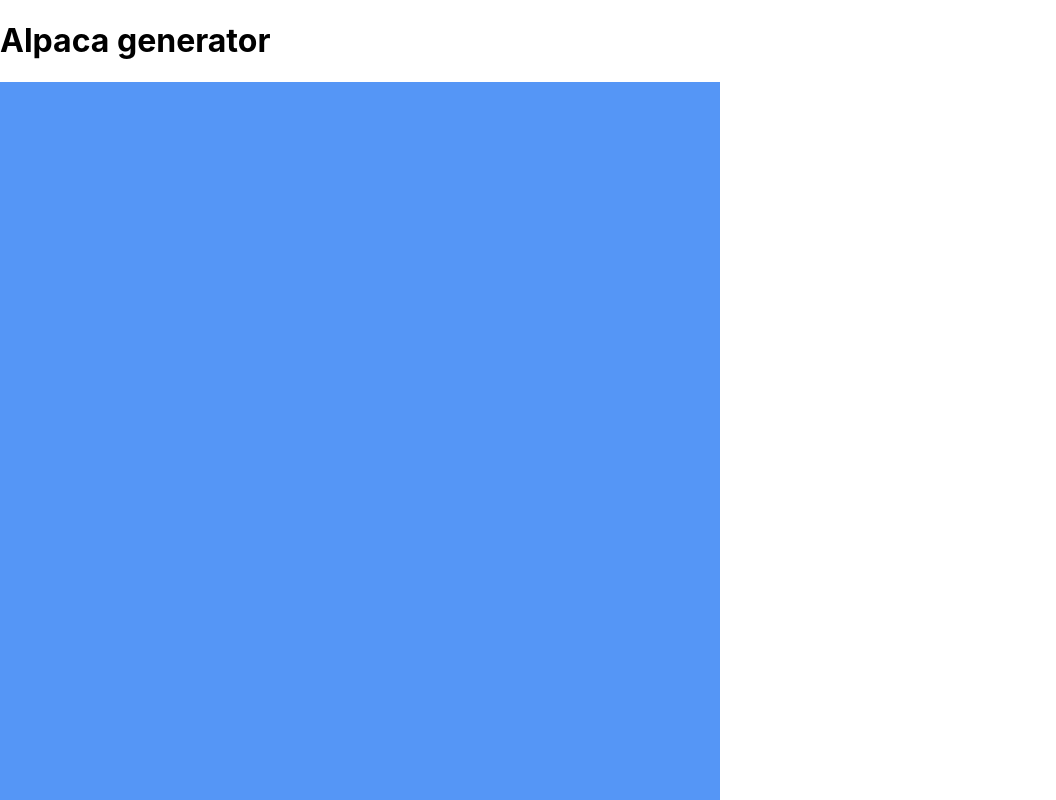
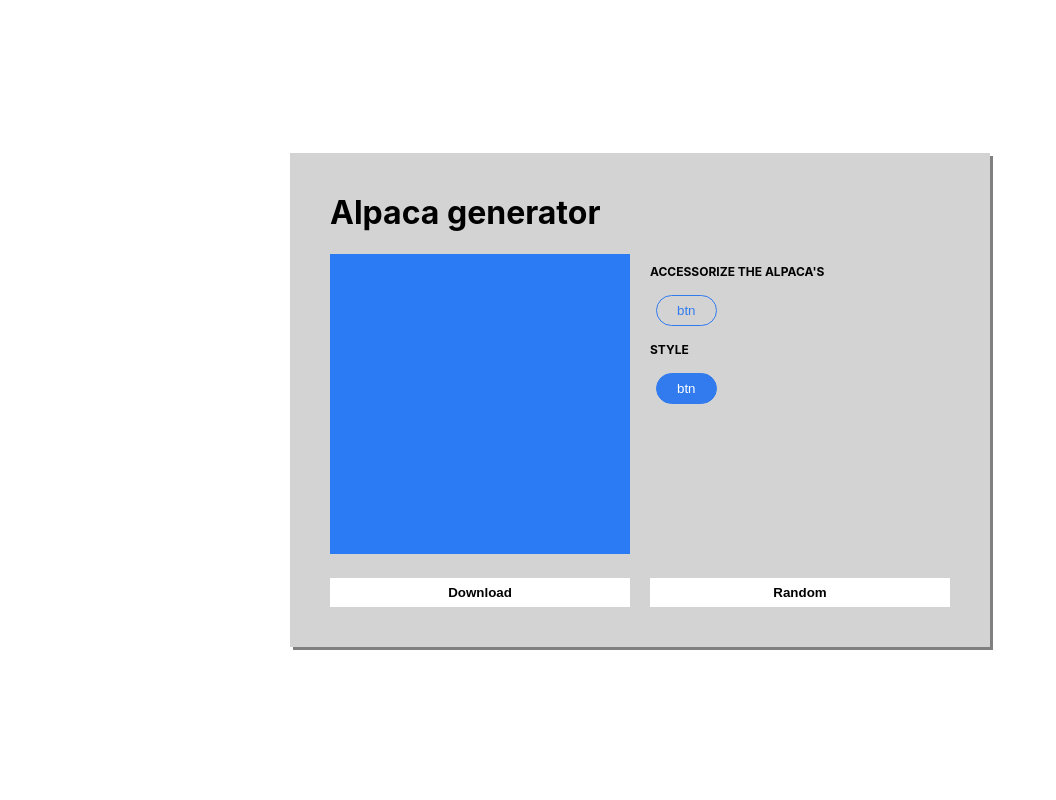
Before and after one commit to changjandam/alpaca-generator, a React (Create React App) app: page / in a window 1280 px wide. Shown: the top 800 px of the page, without its empty margins (0-1056 px from the left). Built offline with nearby package versions, Linux system fonts and the light colour scheme.

Commit message:
finish layout

```diff
--- a/package.json
+++ b/package.json
@@ -9,6 +9,8 @@
     "react": "^17.0.2",
     "react-dom": "^17.0.2",
     "react-scripts": "4.0.3",
+    "standard": "^16.0.3",
+    "styled-components": "^5.3.0",
     "web-vitals": "^1.1.2"
   },
   "scripts": {
--- a/src/App.css
+++ /dev/null
@@ -1,38 +0,0 @@
-.App {
-  text-align: center;
-}
-
-.App-logo {
-  height: 40vmin;
-  pointer-events: none;
-}
-
-@media (prefers-reduced-motion: no-preference) {
-  .App-logo {
-    animation: App-logo-spin infinite 20s linear;
-  }
-}
-
-.App-header {
-  background-color: #282c34;
-  min-height: 100vh;
-  display: flex;
-  flex-direction: column;
-  align-items: center;
-  justify-content: center;
-  font-size: calc(10px + 2vmin);
-  color: white;
-}
-
-.App-link {
-  color: #61dafb;
-}
-
-@keyframes App-logo-spin {
-  from {
-    transform: rotate(0deg);
-  }
-  to {
-    transform: rotate(360deg);
-  }
-}
--- a/src/App.js
+++ b/src/App.js
@@ -1,37 +1,35 @@
 import React from 'react'
-import blue50 from './alpaca/backgrounds/blue50.png'
-import './App.css'
+import Section from './components/Alpaca/Section'
+import styled from 'styled-components'
+
+const StyledMain = styled.main`
+  height: 100vh;
+  width: 100vw;
+  display: flex;
+  flex-direction: column;
+  align-items: center;
+  justify-content: center;
+`
+const StyledDiv = styled.div`
+  padding: 40px;
+  background: lightgray;
+  box-shadow: 3px 3px gray;
+`
+
+const H1 = styled.h1`
+  margin-top: 0px;
+`
 
 function App () {
   return (
-    <main>
-      <header>
-        <h1 id='title'>Alpaca generator</h1>
-      </header>
-      <section>
-        <div id="output">
-          <div id="display-alpaca">
-            <img src={blue50} alt="" />
-          </div>
-          <button id="download" className="white">Download</button>
-        </div>
-        <div id="selectors">
-          <div id="parts">
-            <h2 id="parts-title">ACCESSORIZE THE ALPACA&apos;S</h2>
-            <div id="parts-btn-group">
-              <button className="selector">btn</button>
-            </div>
-          </div>
-          <div id="styles">
-            <h2 id="styles-title">STYLE</h2>
-            <div id="styles-btn-group">
-              <button className="selector">btn</button>
-            </div>
-          </div>
-          <button id="random" className="white">Random</button>
-        </div>
-      </section>
-    </main>
+    <StyledMain>
+      <StyledDiv>
+        <header>
+          <H1 id='title'>Alpaca generator</H1>
+        </header>
+        <Section />
+      </StyledDiv>
+    </StyledMain>
   )
 }
 
--- /dev/null
+++ b/src/components/Alpaca/Section.js
@@ -0,0 +1,30 @@
+import React from 'react'
+import styled from 'styled-components'
+
+import blue50 from '../../alpaca/backgrounds/blue60.png'
+import Selectors from './Selectors'
+import MethodButton from '../UI/MethodButton'
+
+const GridSection = styled.section`
+  display: grid;
+  grid-template-columns: 300px 300px;
+  grid-template-rows: auto auto;
+  grid-gap: 20px;
+`
+
+const Section = (props) => {
+  return (
+    <GridSection>
+      <div id='output'>
+        <div id='display-alpaca'>
+          <img src={blue50} alt='' width='300' />
+        </div>
+      </div>
+      <Selectors />
+      <MethodButton id='download'><strong>Download</strong></MethodButton>
+      <MethodButton id='random'><strong>Random</strong></MethodButton>
+    </GridSection>
+  )
+}
+
+export default Section
--- /dev/null
+++ b/src/components/Alpaca/Selectors.js
@@ -0,0 +1,28 @@
+import React from 'react'
+import styled from 'styled-components'
+import SelectorButton from '../UI/SelectorButton'
+
+const H2 = styled.h2`
+  font-size: 12px;
+`
+
+const Selectors = (props) => {
+  return (
+    <div id='selectors'>
+      <div id='parts'>
+        <H2 id='parts-title'>ACCESSORIZE THE ALPACA&apos;S</H2>
+        <div id='parts-btn-group'>
+          <SelectorButton>btn</SelectorButton>
+        </div>
+      </div>
+      <div id='styles'>
+        <H2 id='styles-title'>STYLE</H2>
+        <div id='styles-btn-group'>
+          <SelectorButton selected>btn</SelectorButton>
+        </div>
+      </div>
+    </div>
+  )
+}
+
+export default Selectors
--- /dev/null
+++ b/src/components/UI/MethodButton.js
@@ -0,0 +1,14 @@
+import styled from 'styled-components'
+
+const MethodButton = styled.button`
+  padding-top: 7px;
+  padding-bottom: 7px;
+  width: 100%;
+  border: none;
+  background: #FFFFFF;
+
+  &&:hover {
+    transform: scale(1.1)
+  }
+`
+export default MethodButton
--- /dev/null
+++ b/src/components/UI/SelectorButton.js
@@ -0,0 +1,19 @@
+import styled from 'styled-components'
+
+const SelectorButton = styled.button`
+  padding-top: 7px;
+  padding-bottom: 7px;
+  padding-left: 20px;
+  padding-right: 20px;
+  border-radius: 16.5px;
+  background: ${props => props.selected ? 'rgb(50, 123, 239)' : 'transparent'};
+  color: ${props => props.selected ? 'rgb(255, 255, 255)' : 'rgb(50, 123, 239)'};
+  border: 1px solid rgb(50, 123, 239);
+  margin: 6px;
+
+  &&:hover {
+    transform: scale(1.1)
+  }
+`
+
+export default SelectorButton
```
Also changed, not shown: src/reportWebVitals.js (+8 -8 lines), src/setupTests.js (+1 -1 lines), 2 other files (tests, documents, lock files or other folders).
